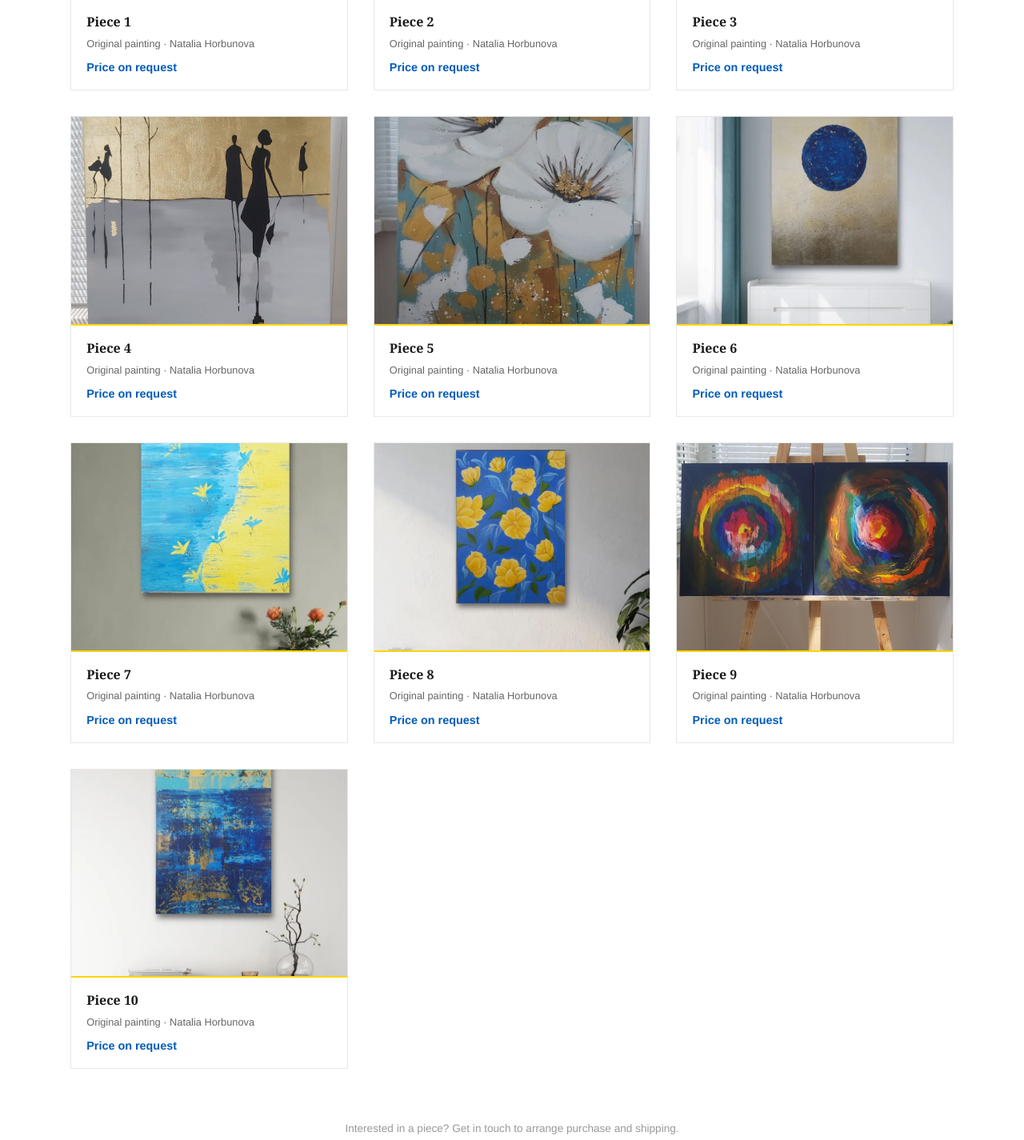
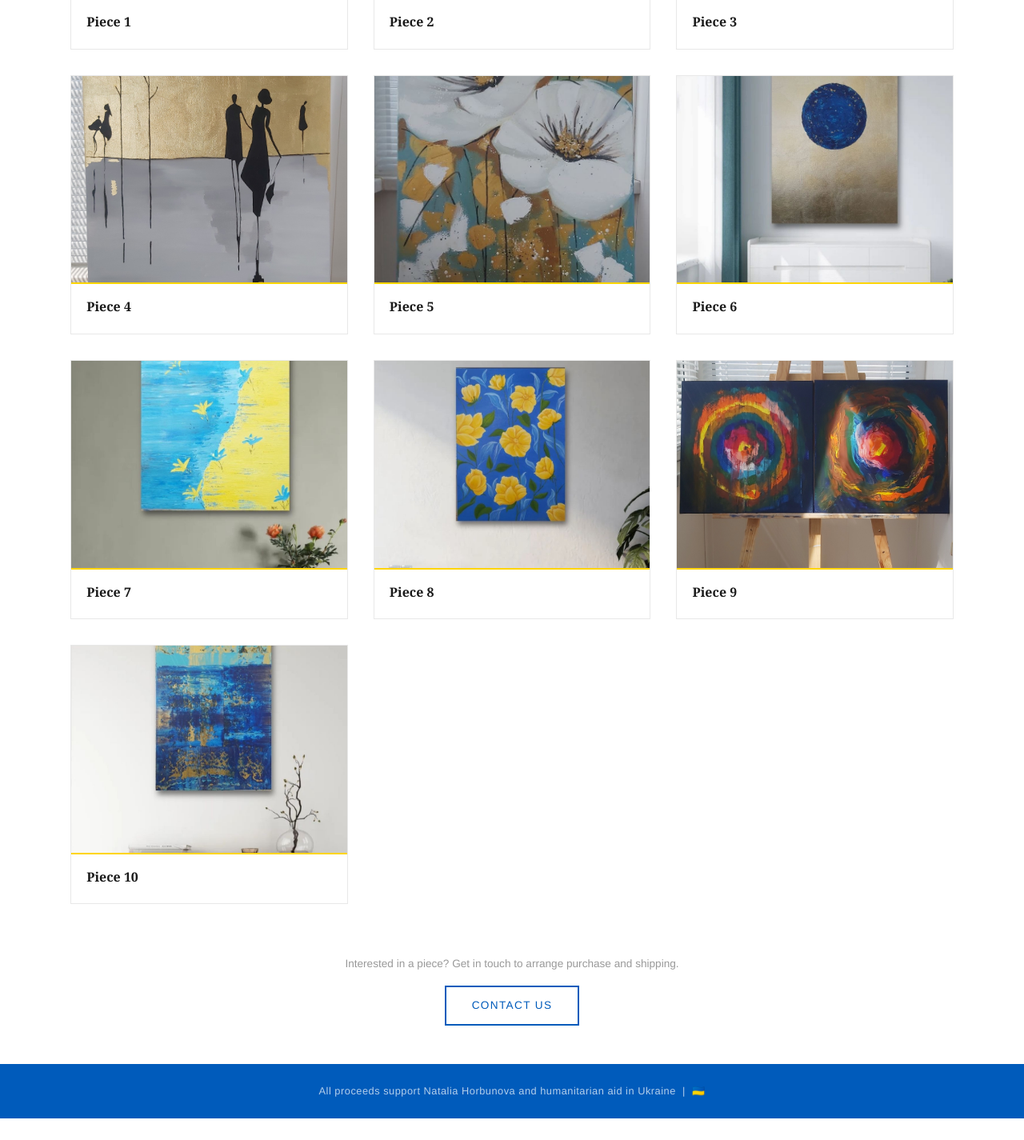
Before and after one commit to mberghold10/gallery-web, a plain HTML site: page gallery.html in a window 1280 px wide. Shown: the part 846-2271 px from the top of the page at 80% size. After the commit the page ends 2244 px from the top, so only its background shows below. Drawn offline with Linux system fonts and the light colour scheme.

```diff
--- a/gallery.html
+++ b/gallery.html
@@ -48,8 +48,6 @@
         <img src="assets/painting-1.jpg" alt="Piece 1 by Natalia Horbunova" />
         <div class="gallery-info">
           <h3>Piece 1</h3>
-          <p class="medium">Original painting · Natalia Horbunova</p>
-          <p class="price">Price on request</p>
         </div>
       </div>
 
@@ -57,8 +55,6 @@
         <img src="assets/painting-2.jpg" alt="Piece 2 by Natalia Horbunova" />
         <div class="gallery-info">
           <h3>Piece 2</h3>
-          <p class="medium">Original painting · Natalia Horbunova</p>
-          <p class="price">Price on request</p>
         </div>
       </div>
 
@@ -66,8 +62,6 @@
         <img src="assets/painting-3.jpg" alt="Piece 3 by Natalia Horbunova" />
         <div class="gallery-info">
           <h3>Piece 3</h3>
-          <p class="medium">Original painting · Natalia Horbunova</p>
-          <p class="price">Price on request</p>
         </div>
       </div>
 
@@ -75,8 +69,6 @@
         <img src="assets/painting-4.jpg" alt="Piece 4 by Natalia Horbunova" />
         <div class="gallery-info">
           <h3>Piece 4</h3>
-          <p class="medium">Original painting · Natalia Horbunova</p>
-          <p class="price">Price on request</p>
         </div>
       </div>
 
@@ -84,8 +76,6 @@
         <img src="assets/painting-5.jpg" alt="Piece 5 by Natalia Horbunova" />
         <div class="gallery-info">
           <h3>Piece 5</h3>
-          <p class="medium">Original painting · Natalia Horbunova</p>
-          <p class="price">Price on request</p>
         </div>
       </div>
 
@@ -93,8 +83,6 @@
         <img src="assets/painting-6.jpg" alt="Piece 6 by Natalia Horbunova" />
         <div class="gallery-info">
           <h3>Piece 6</h3>
-          <p class="medium">Original painting · Natalia Horbunova</p>
-          <p class="price">Price on request</p>
         </div>
       </div>
 
@@ -102,8 +90,6 @@
         <img src="assets/painting-7.jpg" alt="Piece 7 by Natalia Horbunova" />
         <div class="gallery-info">
           <h3>Piece 7</h3>
-          <p class="medium">Original painting · Natalia Horbunova</p>
-          <p class="price">Price on request</p>
         </div>
       </div>
 
@@ -111,8 +97,6 @@
         <img src="assets/painting-8.jpg" alt="Piece 8 by Natalia Horbunova" />
         <div class="gallery-info">
           <h3>Piece 8</h3>
-          <p class="medium">Original painting · Natalia Horbunova</p>
-          <p class="price">Price on request</p>
         </div>
       </div>
 
@@ -120,8 +104,6 @@
         <img src="assets/painting-9.jpg" alt="Piece 9 by Natalia Horbunova" />
         <div class="gallery-info">
           <h3>Piece 9</h3>
-          <p class="medium">Original painting · Natalia Horbunova</p>
-          <p class="price">Price on request</p>
         </div>
       </div>
 
@@ -129,8 +111,6 @@
         <img src="assets/painting-10.jpg" alt="Piece 10 by Natalia Horbunova" />
         <div class="gallery-info">
           <h3>Piece 10</h3>
-          <p class="medium">Original painting · Natalia Horbunova</p>
-          <p class="price">Price on request</p>
         </div>
       </div>
 
--- a/style.css
+++ b/style.css
@@ -20,6 +20,7 @@
 
 html {
   scroll-behavior: smooth;
+  overflow-x: hidden; /* prevent wide content from expanding the viewport on mobile */
 }
 
 body {
```
Also changed, not shown: index.html (+1 -0 lines).
